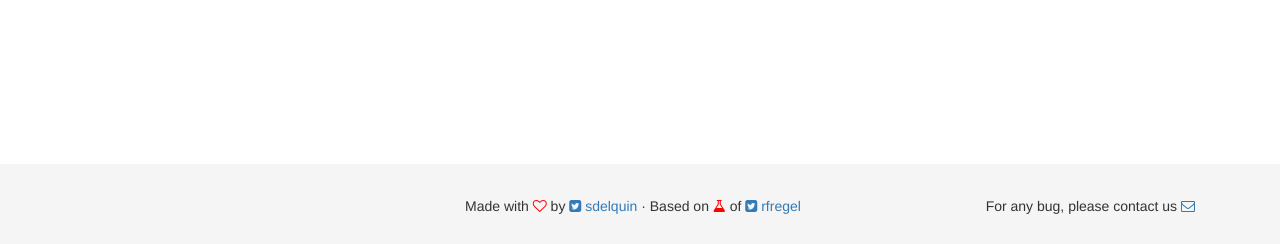
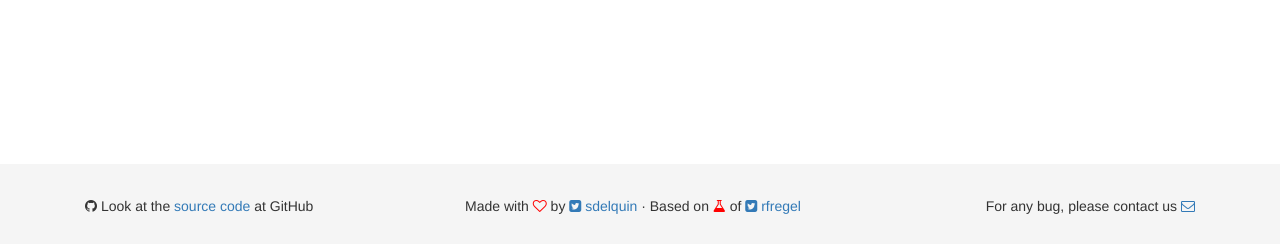
Before and after one commit to sdelquin/haplosearch, a Django app: page / in a window 1280 px wide. Shown: the part 556-800 px from the top of the page. Run offline with Django 3.2, Linux system fonts and the light colour scheme; some libraries are stand-ins or nearby versions.

Commit message:
Added github link in footer

```diff
--- a/app/templates/footer.html
+++ b/app/templates/footer.html
@@ -1,6 +1,12 @@
 <div class="footer">
     <div class="container">
-        <div class="col-md-4 col-md-offset-4">
+        <div class="col-md-4 text-left">
+            <i class="fa fa-github"></i>
+            Look at the
+            <a href="https://github.com/sdelquin/haplosearch">source code</a>
+            at GitHub
+        </div>
+        <div class="col-md-4">
             Made with <i class="fa fa-heart-o love"></i> by <a href="https://twitter.com/sdelquin"><i class="fa fa-twitter-square"></i> sdelquin</a>
             ·
             Based on <i class="fa fa-flask love"></i> of <a href="https://twitter.com/rfregel"><i class="fa fa-twitter-square"></i> rfregel</a>
```
